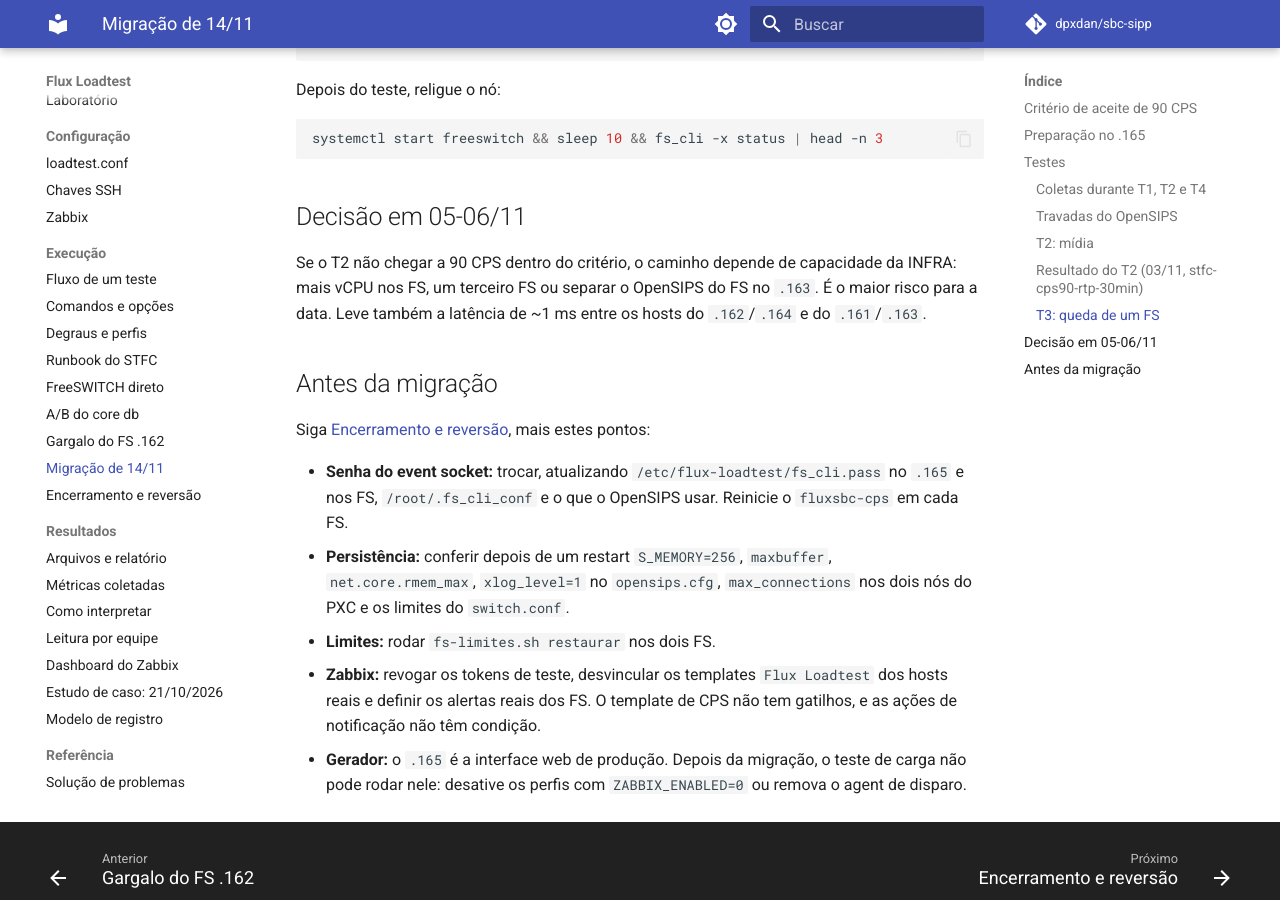
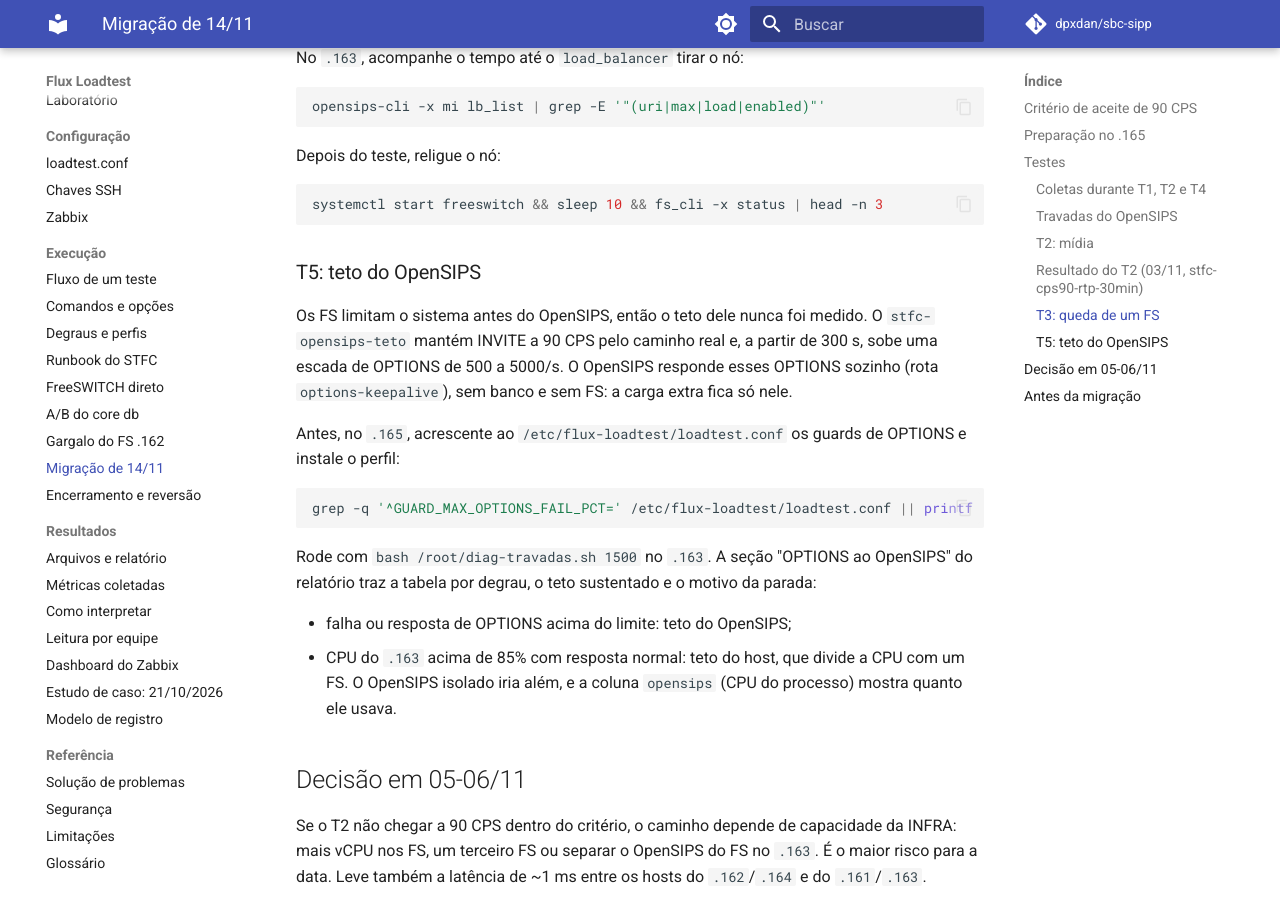
Before and after one commit to dpxdan/sbc-sipp, an MkDocs documentation site: the page built from docs/execucao/migracao-14-11.md, in a window 1280 px wide and 900 px high, scrolled down 5519 px. Built offline with MkDocs 1.6.1 and Material for MkDocs 9.7.7, drawn with Linux system fonts in a browser that asks for light colours; comment, search, counter and statistics services are not loaded; some of the changed text lies outside the part shown.

Commit message:
feat(stfc): perfil para medir o teto do OpenSIPS com escada de OPTIONS (#41)
Os FS limitam o sistema a ~90 CPS antes do OpenSIPS, entao o teto dele
nunca foi medido. O teste "options" sobe um terceiro SIPp na fase sip que
envia OPTIONS ao OpenSIPS em escada, em paralelo aos INVITEs. O OpenSIPS
responde sozinho (rota options-keepalive), sem banco e sem FS.

- guards GUARD_MAX_OPTIONS_FAIL_PCT e GUARD_MAX_OPTIONS_RT_MS param a
  escada quando o OpenSIPS satura;
- o relatorio mostra cada degrau com OPTIONS -> 200, INVITE -> 100 e
  CPU do host e do OpenSIPS, o teto sustentado e o motivo da parada;
- perfil stfc-opensips-teto: INVITE a 90 CPS e OPTIONS de 500 a 5000/s.

````diff
--- a/docs/execucao/migracao-14-11.md
+++ b/docs/execucao/migracao-14-11.md
@@ -63,6 +63,7 @@ Antes de cada um, nos dois FS: `fs-limites.sh aplicar 150 1260`. Rode em um test
 | T2 | `stfc-cps90-rtp-escada`, depois `stfc-cps90-rtp-30min` se chegar a 90 | Limite com RTP em todas as chamadas, o pior caso |
 | T3 | `stfc-cps-livre` a 40 CPS, parando o FreeSWITCH de um nó | Comportamento do `load_balancer` e capacidade com um nó |
 | T4 | `stfc-cps90-2h`, com a configuração final | Vazamento de memória e degradação |
+| T5 (opcional) | `stfc-opensips-teto` | Teto do OpenSIPS com INVITE a 90 CPS |
 
 ### Coletas durante T1, T2 e T4
 
@@ -207,6 +208,25 @@ Depois do teste, religue o nó:
 systemctl start freeswitch && sleep 10 && fs_cli -x status | head -n 3
 ```
 
+### T5: teto do OpenSIPS
+
+Os FS limitam o sistema antes do OpenSIPS, então o teto dele nunca foi medido. O `stfc-opensips-teto` mantém INVITE a
+90 CPS pelo caminho real e, a partir de 300 s, sobe uma escada de OPTIONS de 500 a 5000/s. O OpenSIPS responde esses
+OPTIONS sozinho (rota `options-keepalive`), sem banco e sem FS: a carga extra fica só nele.
+
+Antes, no `.165`, acrescente ao `/etc/flux-loadtest/loadtest.conf` os guards de OPTIONS e instale o perfil:
+
+```bash
+grep -q '^GUARD_MAX_OPTIONS_FAIL_PCT=' /etc/flux-loadtest/loadtest.conf || printf 'OPTIONS_LOCAL_PORT=5062\nGUARD_MAX_OPTIONS_FAIL_PCT=1\nGUARD_MAX_OPTIONS_RT_MS=100\n' >> /etc/flux-loadtest/loadtest.conf; install -m 0644 /opt/flux-loadtest/deploy/stfc-completo/profiles/stfc-opensips-teto.conf /etc/flux-loadtest/profiles.d/
+```
+
+Rode com `bash /root/diag-travadas.sh 1500` no `.163`. A seção "OPTIONS ao OpenSIPS" do relatório traz a tabela por
+degrau, o teto sustentado e o motivo da parada:
+
+- falha ou resposta de OPTIONS acima do limite: teto do OpenSIPS;
+- CPU do `.163` acima de 85% com resposta normal: teto do host, que divide a CPU com um FS. O OpenSIPS isolado iria
+  além, e a coluna `opensips` (CPU do processo) mostra quanto ele usava.
+
 ## Decisão em 05-06/11
 
 Se o T2 não chegar a 90 CPS dentro do critério, o caminho depende de capacidade da INFRA: mais vCPU nos FS, um
````
Also changed, not shown: docs/configuracao/loadtest-conf.md (+3 -0 lines), docs/execucao/degraus-e-perfis.md (+1 -0 lines), 6 other files.
